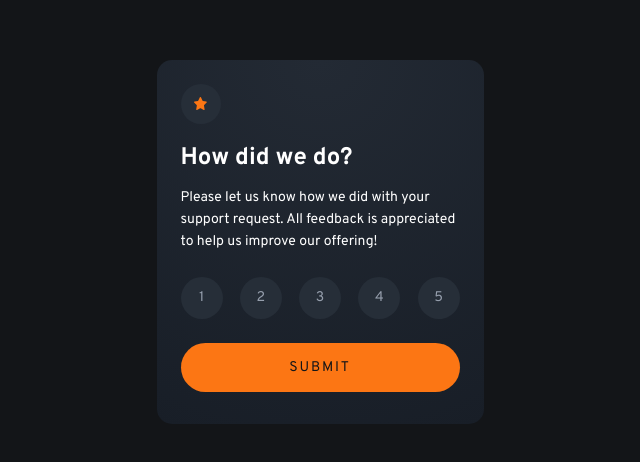
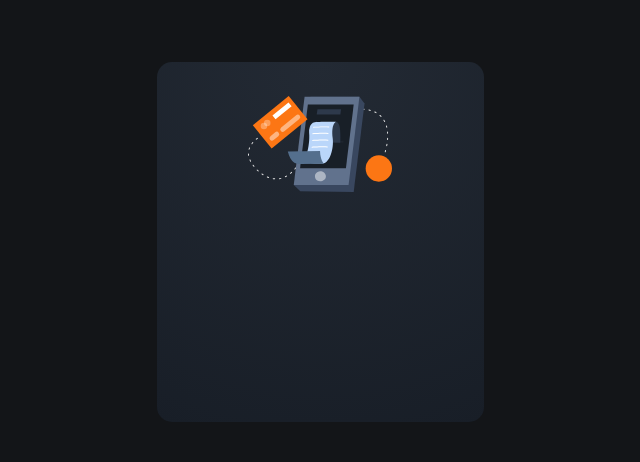
Before and after one commit to waquintero-ia/interactiveRating, a React (Vite) app: page /thanks in a window 1280 px wide. Shown: the part 158-620 px from the top of the page, without its empty margins (320-960 px from the left). Built offline with nearby package versions, Linux system fonts and the light colour scheme.

Commit message:
created hero component thanks

```diff
--- a/src/App.jsx
+++ b/src/App.jsx
@@ -1,13 +1,20 @@
 import './App.css'
+import { BrowserRouter as Router, Route, Routes } from 'react-router-dom';
 import Card from './component/Card'
+import Thanks from './component/Thanks';
 
 function App() {
 
   return (
     <>
-      <main>
-        <Card />
-      </main>
+      <Router>
+        <main>
+          <Routes>
+            <Route path='/' element= {<Card />}/>
+            <Route path='/thanks' element= {<Thanks />}/>
+          </Routes>
+        </main>
+      </Router>
     </>
   )
 }
--- a/src/component/Card.jsx
+++ b/src/component/Card.jsx
@@ -1,3 +1,5 @@
+import { Link } from 'react-router-dom';
+
 const Card = () => {
 
   const scores = [1, 2, 3, 4, 5]
@@ -34,9 +36,11 @@ const Card = () => {
 
           </div>
 
-          <button className="text-sm text-very-dark-blue leading-18 bg-orange w-full min-h-49 rounded-full uppercase tracking-1.87">
-            Submit
-          </button>
+          <Link to={'/thanks'}>
+            <button className="text-sm text-very-dark-blue leading-18 bg-orange w-full min-h-49 rounded-full uppercase tracking-1.87">
+              Submit
+            </button>
+          </Link>
         </div>
       </section>
     </>
--- /dev/null
+++ b/src/component/Thanks.jsx
@@ -0,0 +1,17 @@
+const Thanks = () => {
+  return (
+    <>
+      <section className="card">
+        <div className="card-container bg-pure-white w-327 min-h-360 rounded-[15px] px-6 pt-6 pb-8 flex flex-col justify-start items-center">
+
+          <div className="star-container w-144 h-96 flex justify-center items-center mt-2.5 mb-6">
+            <img className="star w-full" src="./images/illustration-thank-you.svg" alt="start" loading="lazy" decoding="async"/>
+          </div>
+
+        </div>
+      </section>
+    </>
+  )
+}
+
+export default Thanks
--- a/tailwind.config.js
+++ b/tailwind.config.js
@@ -31,6 +31,7 @@ export default {
       width: {
         327: '327px',
         42: '42px',
+        144: '144px'
       },
       minHeight: {
         360: '360px',
@@ -38,6 +39,7 @@ export default {
       },
       height: {
         42: '42px',
+        96: '96px',
       },
       spacing: {
         '42': '42px',
```
